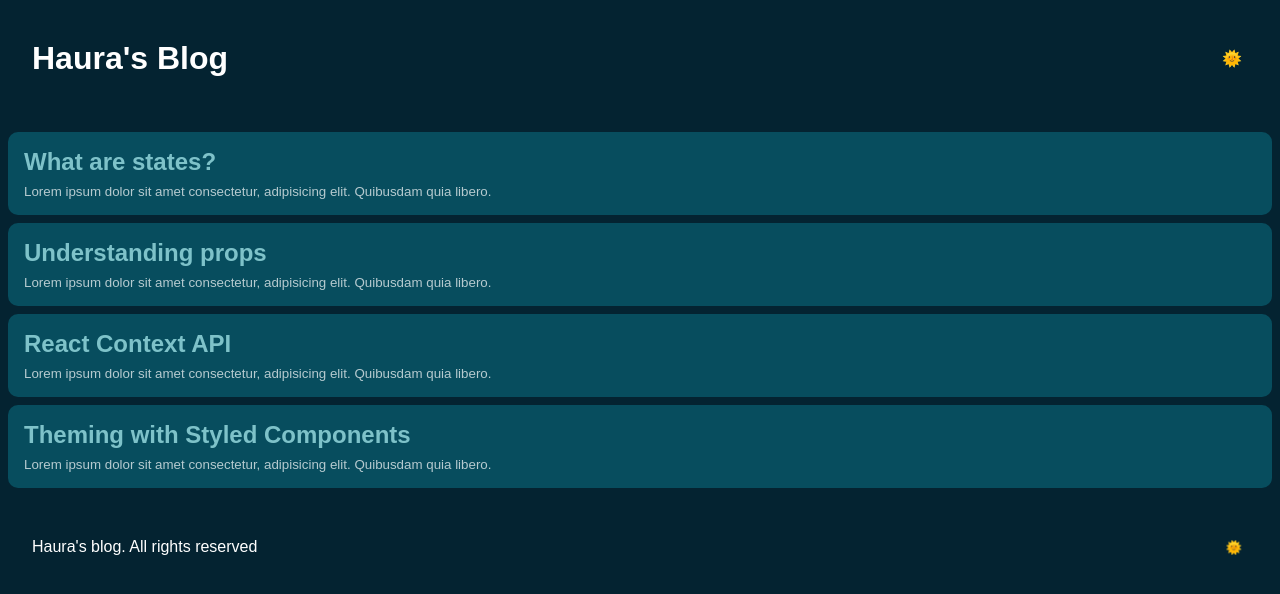
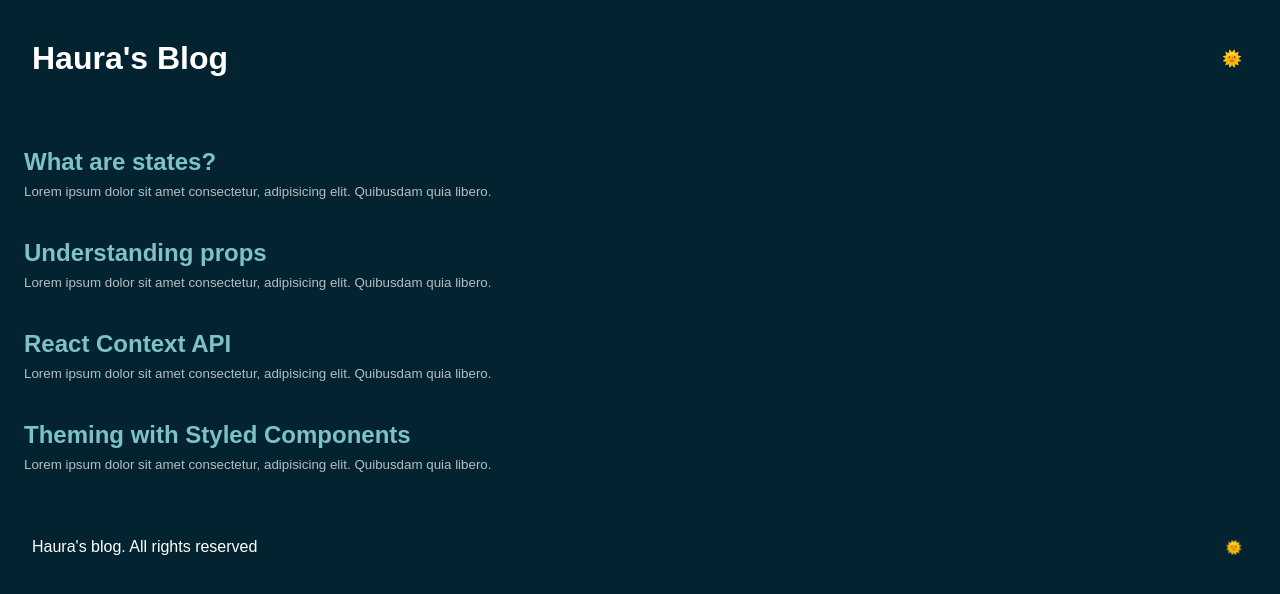
Before and after one commit to afsilvaluiz/JStack, a React app in the folder reactFundamentals/: page / in a window 1280 px wide. Shown: the top 594 px of the page. Built offline with nearby package versions, Linux system fonts and the light colour scheme.

Commit message:
style: configure themes

```diff
--- a/reactFundamentals/src/components/PostList/Post/styles.js
+++ b/reactFundamentals/src/components/PostList/Post/styles.js
@@ -1,7 +1,7 @@
 import styled from 'styled-components';
 
 export const Container = styled.article`
-  background: #074D5E;
+  background: ${({ theme }) => theme.postBackgroundColor};
   display: flex;
   flex-direction: column;
   padding: 16px;
@@ -14,6 +14,7 @@ export const Container = styled.article`
 
    small {
     opacity: 0.7;
+    color: ${({ theme }) => theme.smallColor};
    }
 
    & + article {
```
